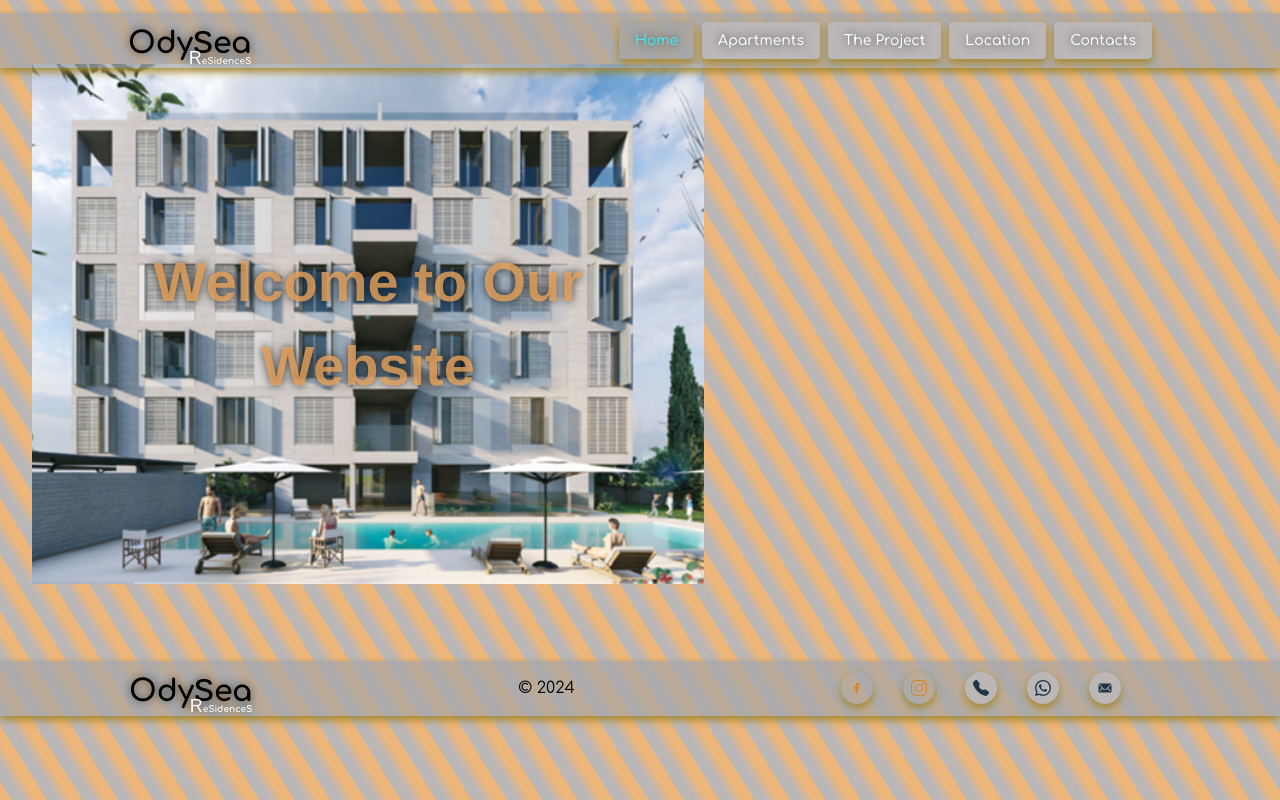
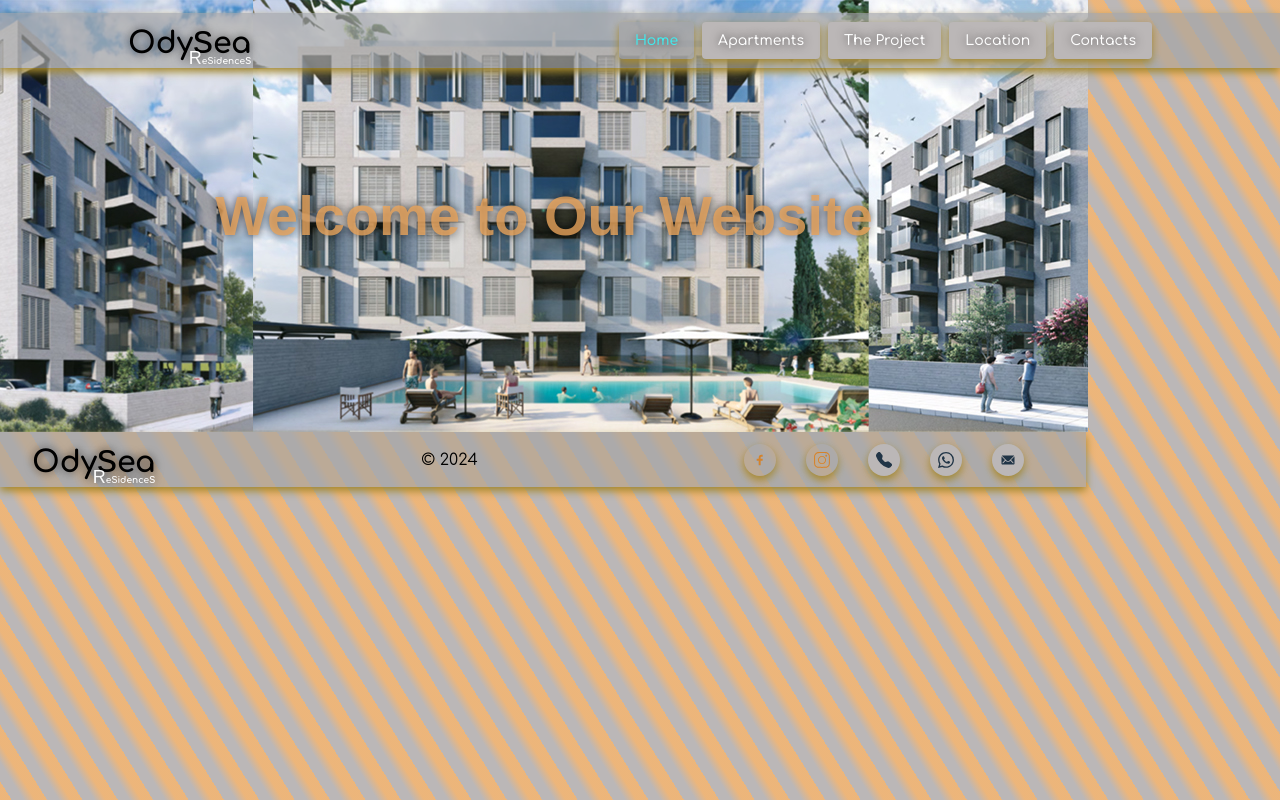
Before and after one commit to SvitlanaHu/odysea-residences, a React (Vite) app: page / in a window 1280 px wide. Built offline with nearby package versions, Linux system fonts and the light colour scheme; a web font is replaced by a local one.

Commit message:
fixed styles

```diff
--- a/src/components/Footer/Footer.module.css
+++ b/src/components/Footer/Footer.module.css
@@ -3,11 +3,11 @@
   justify-content: center;
   align-items: center;
   position: fixed;
-  width: 100%;
+  /* width: 100%; */
   height: 55px;
   background-color: var(--background);
   box-shadow: var(--box-shadow);
-  margin-top: 1vw;
+  margin-bottom: 2vh;
   z-index: 5;
 }
 
--- a/src/components/Header/Header.module.css
+++ b/src/components/Header/Header.module.css
@@ -25,7 +25,7 @@
 }
 @media (min-width: 768px) {
   .container {
-    padding: 64px 32px;
+    padding: 16px 32px;
     width: 768px;
   }
 }
--- a/src/components/Hero/Hero.module.css
+++ b/src/components/Hero/Hero.module.css
@@ -1,6 +1,10 @@
 .wrapper {
-  width: 100%;
-  height: 65vh;
+  /* width: 100vw; */
+  height: 432px;
+  margin: 0;
+  padding: 0;
+  background-color: white;
+  /* background-blend-mode: overlay; */
   background-size: cover;
   background-position: center;
   display: flex;
@@ -18,7 +22,7 @@
 }
 @media (min-width: 768px) {
   .container {
-    padding: 32px 16px;
+    padding: 16px 32px;
     width: 768px;
   }
 }
--- a/src/pages/Pages.module.css
+++ b/src/pages/Pages.module.css
@@ -1,20 +1,5 @@
 .wrapper {
   display: flex;
-  width: 343px;
   margin: 0 auto;
-  padding: 32px 16px;
   position: relative;
 }
-@media (min-width: 768px) {
-  .wrapper {
-    padding: 64px 32px;
-    gap: 32px;
-    width: 672px;
-  }
-}
-@media (min-width: 1440px) {
-  .wrapper {
-    padding: 100px 64px;
-    width: 1392px;
-  }
-}
```
Also changed, not shown: 1 other file (tests, documents, lock files or other folders).
